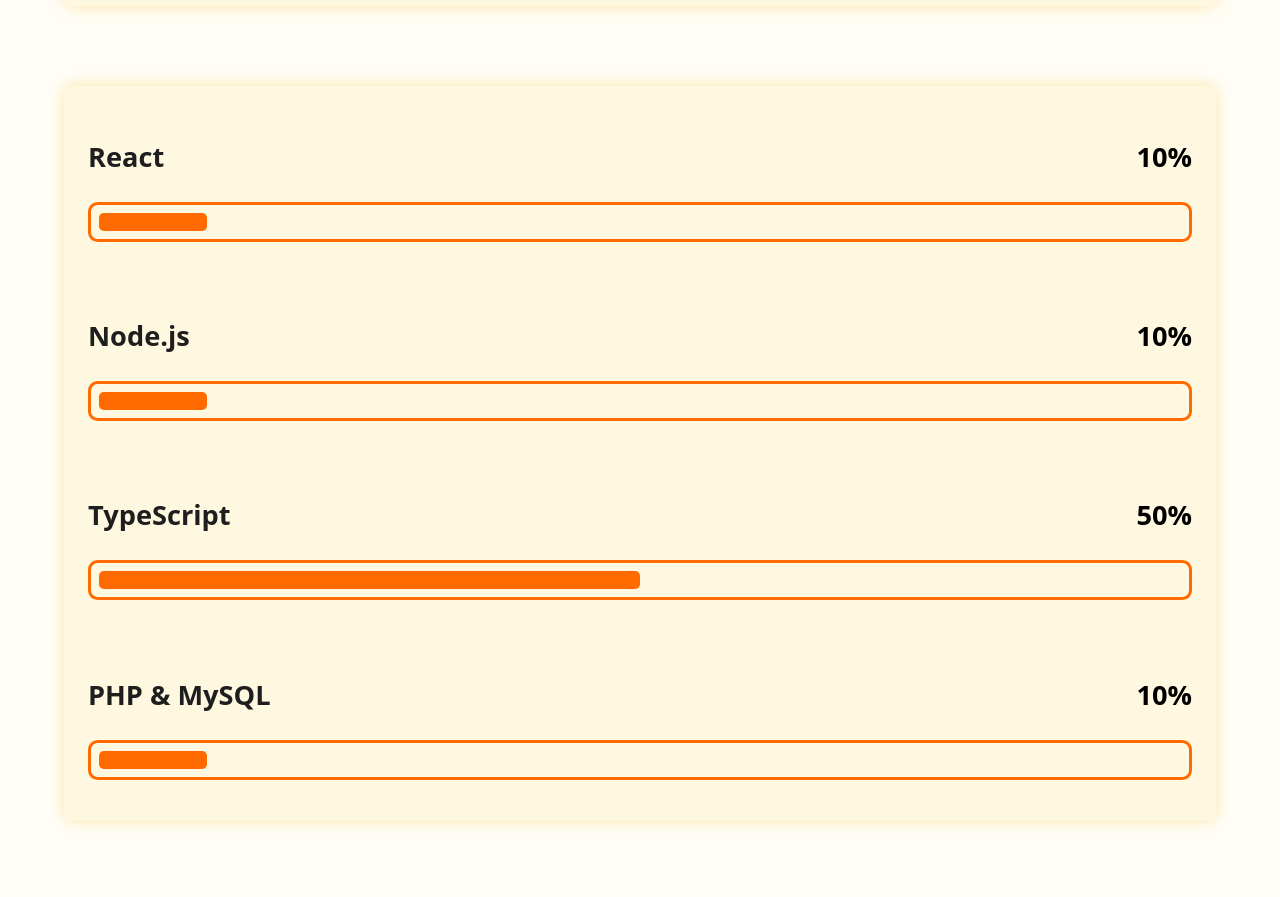
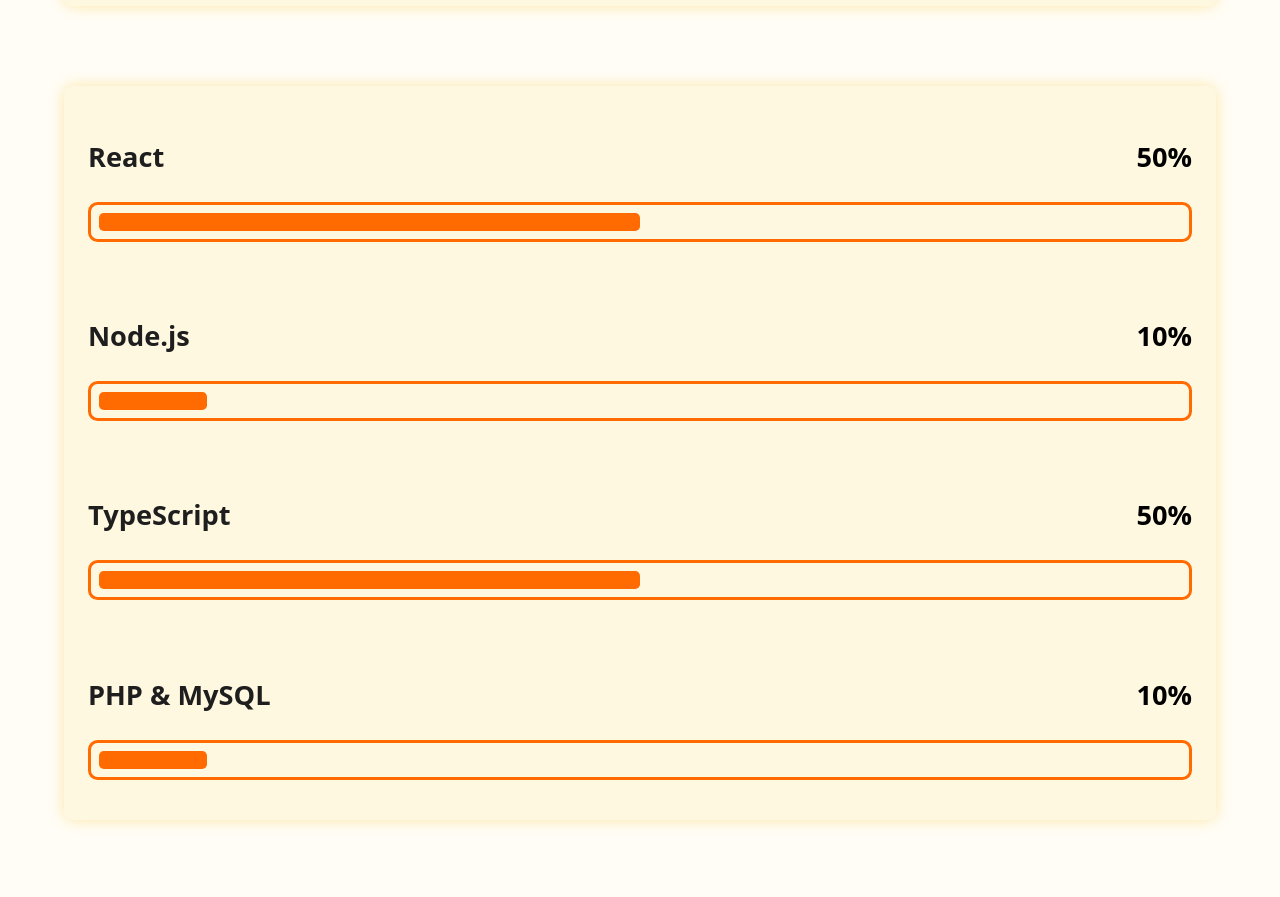
Before and after one commit to lucianopacini/portfolio-luciano, a website: page index.html in a window 1280 px wide. Shown: the part 1700-2597 px from the top of the page. Drawn offline with Linux system fonts and the light colour scheme.

Commit message:
Aggiornamento barra skills

```diff
--- a/css/styles.scss
+++ b/css/styles.scss
@@ -692,7 +692,7 @@
 
 /* === TECH SKILLS — COLONNA 2 === */
 .skills-row .skills-column:nth-child(2) .skills-content .progress:nth-child(1) .bar span {
-    --bar-width: 10%;
+    --bar-width: 50%;
     /* React */
 }
 
--- a/index.html
+++ b/index.html
@@ -97,7 +97,7 @@
                     <div class="skills-box">
                         <div class="skills-content">
                             <div class="progress">
-                                <h3>React<span>10%</span></h3>
+                                <h3>React<span>50%</span></h3>
                                 <div class="bar"><span></span></div>
                             </div>
                             <div class="progress">
```
Also changed, not shown: css/styles.css.
